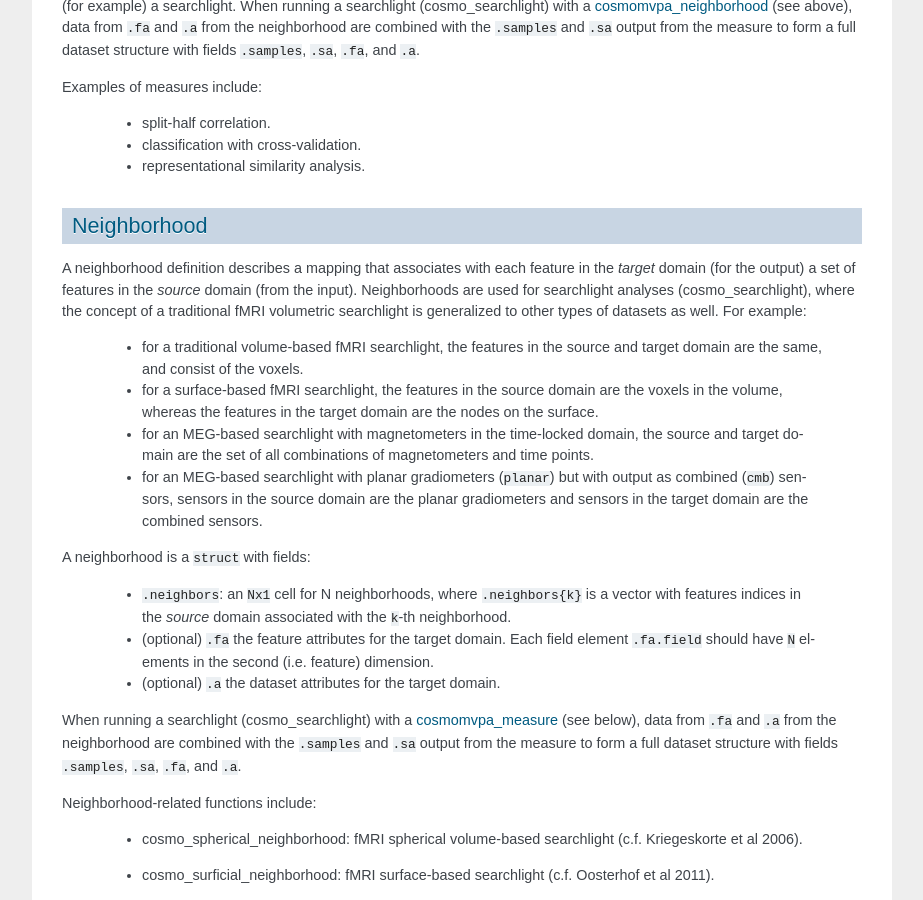
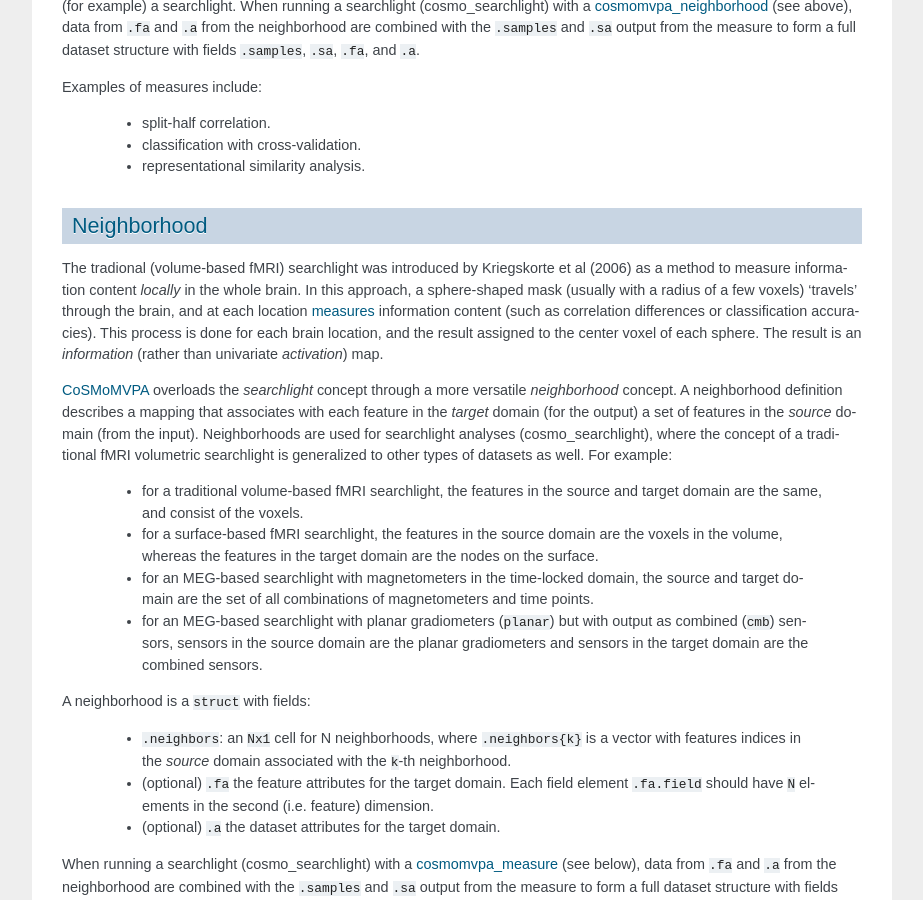
Before and after one commit to CoSMoMVPA/CoSMoMVPA, a Sphinx documentation site: the page built from doc/source/cosmomvpa_concepts.rst, in a window 1280 px wide and 900 px high, scrolled down 8281 px. Shown: the whole window, without its empty margins (198-1121 px from the left). Built offline with Sphinx 7.4.7, drawn with Linux system fonts in a browser that asks for light colours; pages that are not in the unit, such as notebooks, are missing from menus.

Commit message:
ENH: explain overloading of "searchlight" idea

```diff
--- a/doc/source/cosmomvpa_concepts.rst
+++ b/doc/source/cosmomvpa_concepts.rst
@@ -284,7 +284,9 @@ Examples of measures include:
 
 Neighborhood
 ^^^^^^^^^^^^
-A neighborhood definition describes a mapping that associates with each feature in the *target* domain (for the output) a set of features in the *source* domain (from the input). Neighborhoods are used for searchlight analyses (:ref:`cosmo_searchlight`), where the concept of a traditional fMRI volumetric searchlight is generalized to other types of datasets as well. For example:
+The tradional (volume-based fMRI) searchlight was introduced by Kriegskorte et al (2006) as a method to measure information content *locally* in the whole brain. In this approach, a sphere-shaped mask (usually with a radius of a few voxels) 'travels' through the brain, and at each location :ref:`measures <cosmomvpa_measure>` information content (such as correlation differences or classification accuracies). This process is done for each brain location, and the result assigned to the center voxel of each sphere. The result is an *information* (rather than univariate *activation*) map.
+
+CoSMoMVPA_ overloads the *searchlight* concept through a more versatile *neighborhood* concept. A neighborhood definition describes a mapping that associates with each feature in the *target* domain (for the output) a set of features in the *source* domain (from the input). Neighborhoods are used for searchlight analyses (:ref:`cosmo_searchlight`), where the concept of a traditional fMRI volumetric searchlight is generalized to other types of datasets as well. For example:
 
     - for a traditional volume-based fMRI searchlight, the features in the source and target domain are the same, and consist of the voxels.
     - for a surface-based fMRI searchlight, the features in the source domain are the voxels in the volume, whereas the features in the target domain are the nodes on the surface.
```
